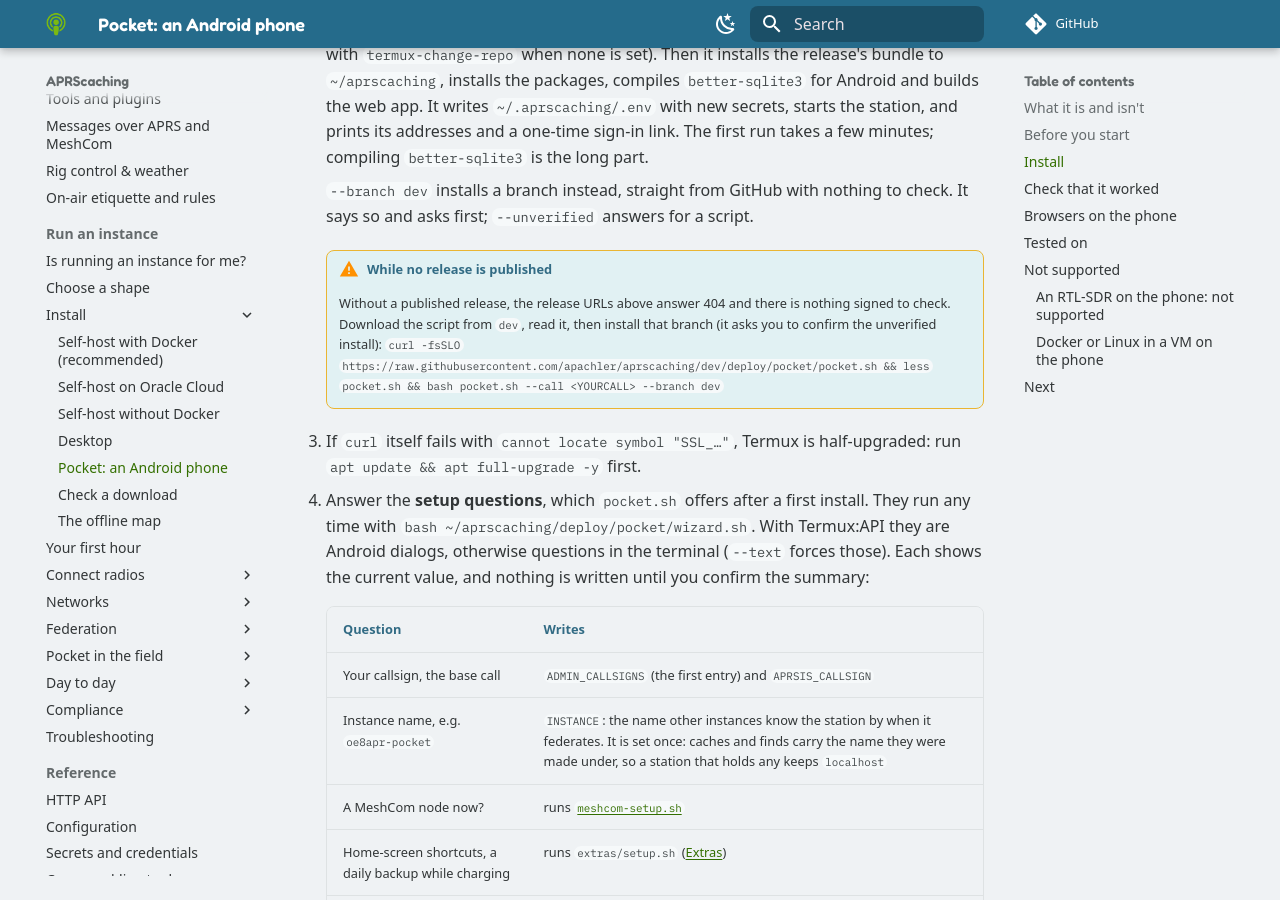
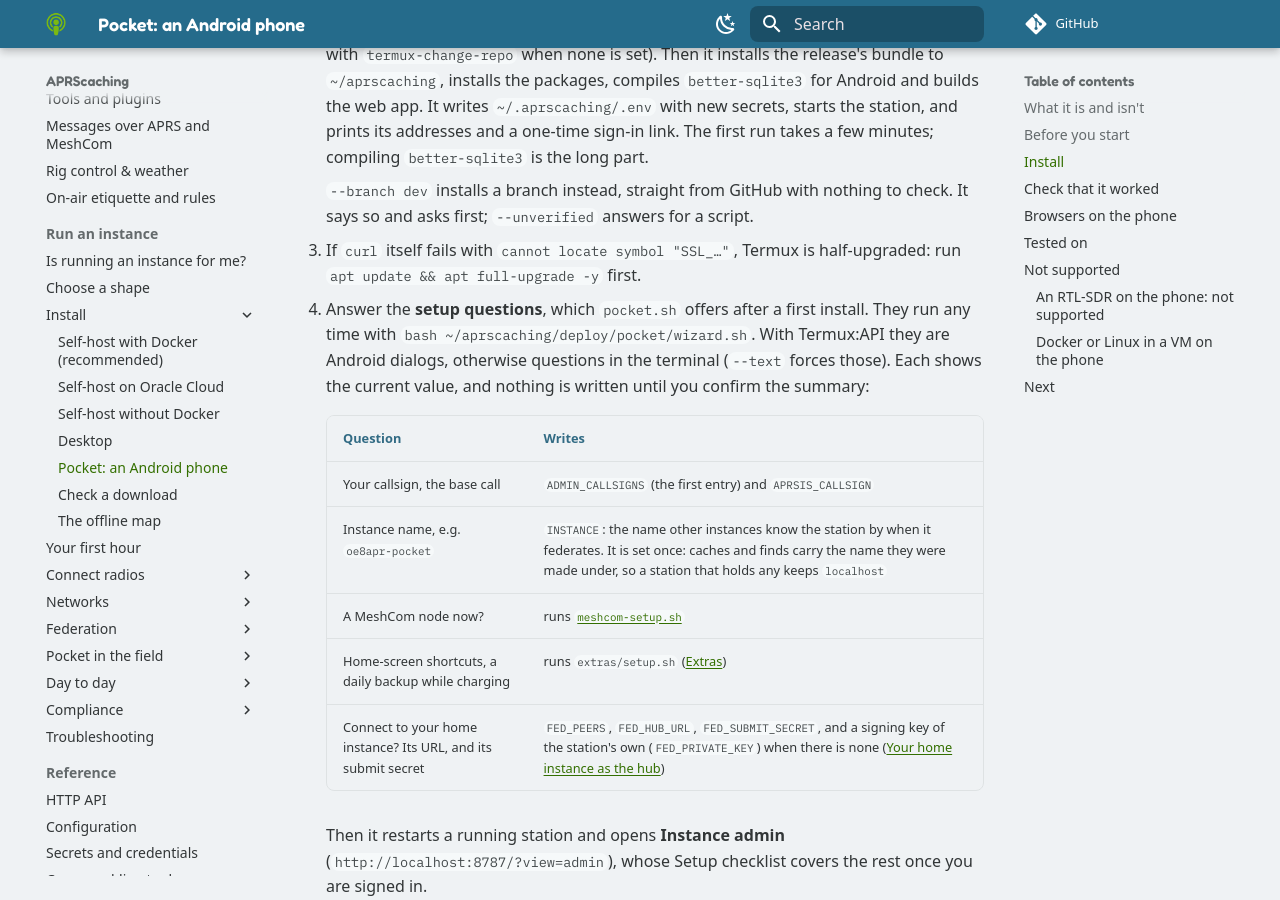
Before and after one commit to apachler/aprscaching, an MkDocs documentation site: the page built from docs/run/install/pocket.md, in a window 1280 px wide and 900 px high, scrolled down 1855 px. Built offline with MkDocs 1.6.1 and Material for MkDocs 9.7.7, drawn with Linux system fonts in a browser that asks for light colours; comment, search, counter and statistics services are not loaded.

Commit message:
feat: APRScaching 1.0.0 is the first public release (#375)
## What changes

`release-please-config.json` sets `bootstrap-sha` to `2f5d48ddaeaf28267f7017990a15d541d192b56e`, the `dev` head this branch starts from (#378).

The manual publishes from `main` instead of the default branch (`dev`): `docs.yml` deploys on pushes to `main` only, so the site at apachler.github.io/aprscaching describes the latest release, and `dev`'s changes reach it with the next one. PRs and `dev` pushes still build it with `--strict`. `mkdocs.yml` and `CLAUDE.md` say so. The `github-pages` environment allows deployments from `main`.

The "While no release is published" boxes on the desktop and Pocket install pages and the matching note in `deploy/pocket/README.md` are gone. They describe the time before 1.0.0, and with the manual publishing from `main` they leave the site in the same release that makes them untrue.

## Why

#291 set `bootstrap-sha` to the `dev` head of its day, `668d38c`. Every PR merged since would otherwise appear in the 1.0.0 entry of `CHANGELOG.md`. With no release tag, release-please reads only the commits after `bootstrap-sha`, so with this PR merged last before `dev` → `main` the 1.0.0 entry holds this PR's line alone: "APRScaching 1.0.0 is the first public release".

The squash commit carries the footer below, which sets 1.0.0 explicitly; the manifest stays at `0.0.0`. After the 1.0.0 tag exists, `bootstrap-sha` is no longer read.

Release-As: 1.0.0

```diff
--- a/docs/run/install/pocket.md
+++ b/docs/run/install/pocket.md
@@ -76,12 +76,6 @@
 
     `--branch dev` installs a branch instead, straight from GitHub with nothing to check. It says so and asks
     first; `--unverified` answers for a script.
-
-    !!! warning "While no release is published"
-        Without a published release, the release URLs above answer 404 and there is nothing signed to check.
-        Download the script from `dev`, read it, then install that branch (it asks you to confirm the
-        unverified install):
-        `curl -fsSLO https://raw.githubusercontent.com/apachler/aprscaching/dev/deploy/pocket/pocket.sh && less pocket.sh && bash pocket.sh --call <YOURCALL> --branch dev`
 
 3. If `curl` itself fails with `cannot locate symbol "SSL_…"`, Termux is half-upgraded: run
    `apt update && apt full-upgrade -y` first.
--- a/mkdocs.yml
+++ b/mkdocs.yml
@@ -4,7 +4,7 @@
 site_description: >-
   The manual for APRScaching — an APRS geocaching game and a full ham-radio Shack.
 # Where the manual is published. Set so page metadata, the sitemap and canonical links resolve;
-# .github/workflows/docs.yml deploys here from the default branch.
+# .github/workflows/docs.yml deploys here from main, so the site matches the latest release.
 site_url: https://apachler.github.io/aprscaching/
 repo_url: https://github.com/apachler/aprscaching
 edit_uri: edit/dev/docs/
--- a/release-please-config.json
+++ b/release-please-config.json
@@ -1,6 +1,6 @@
 {
   "$schema": "https://raw.githubusercontent.com/googleapis/release-please/main/schemas/config.json",
-  "bootstrap-sha": "668d38c777266fae143a58d56021efe2ec6f7929",
+  "bootstrap-sha": "2f5d48ddaeaf28267f7017990a15d541d192b56e",
   "release-type": "node",
   "include-component-in-tag": false,
   "changelog-path": "CHANGELOG.md",
```
Also changed, not shown: CLAUDE.md (+1 -1 lines), deploy/pocket/README.md (+0 -3 lines), docs/run/install/desktop.md (+0 -5 lines), 1 other file.
